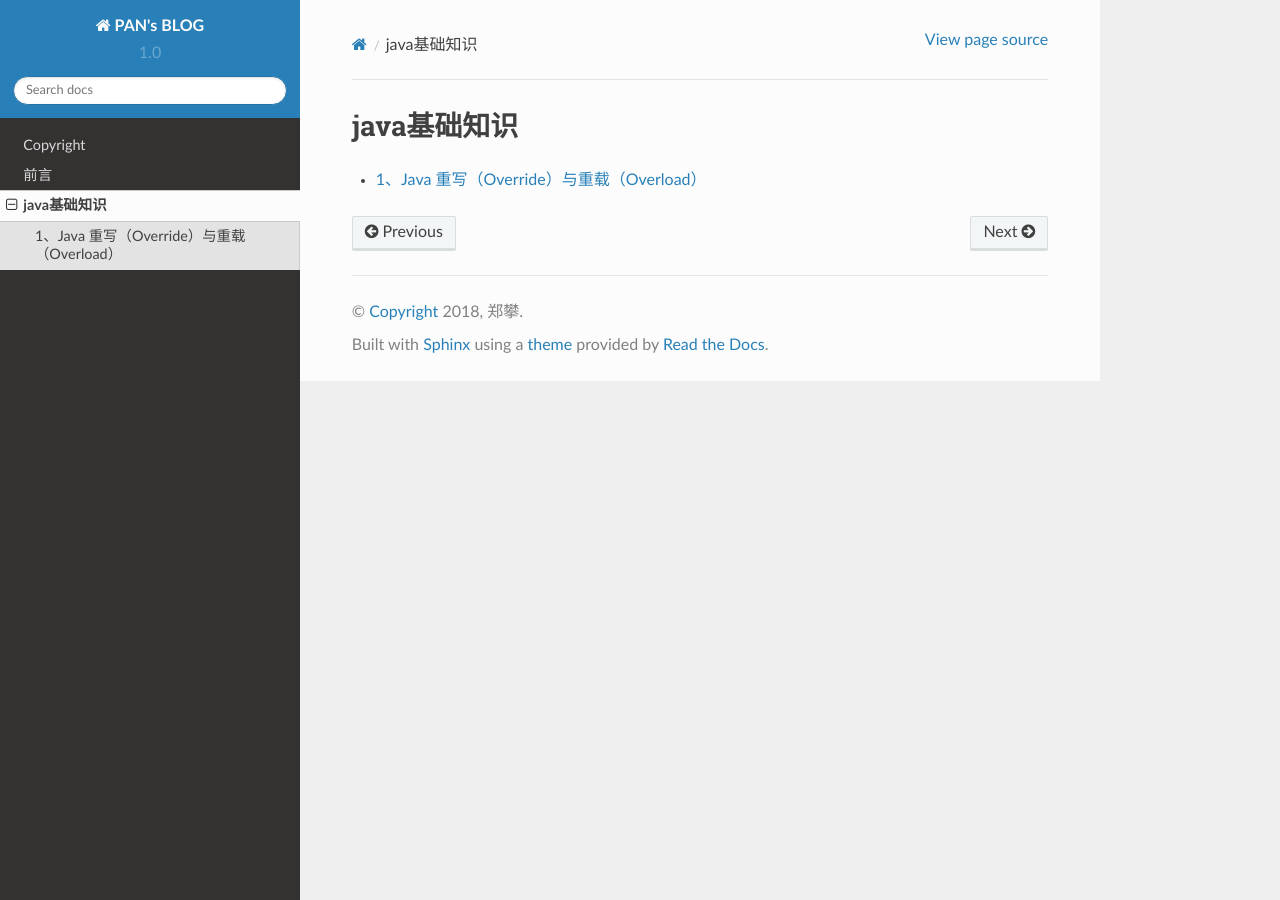
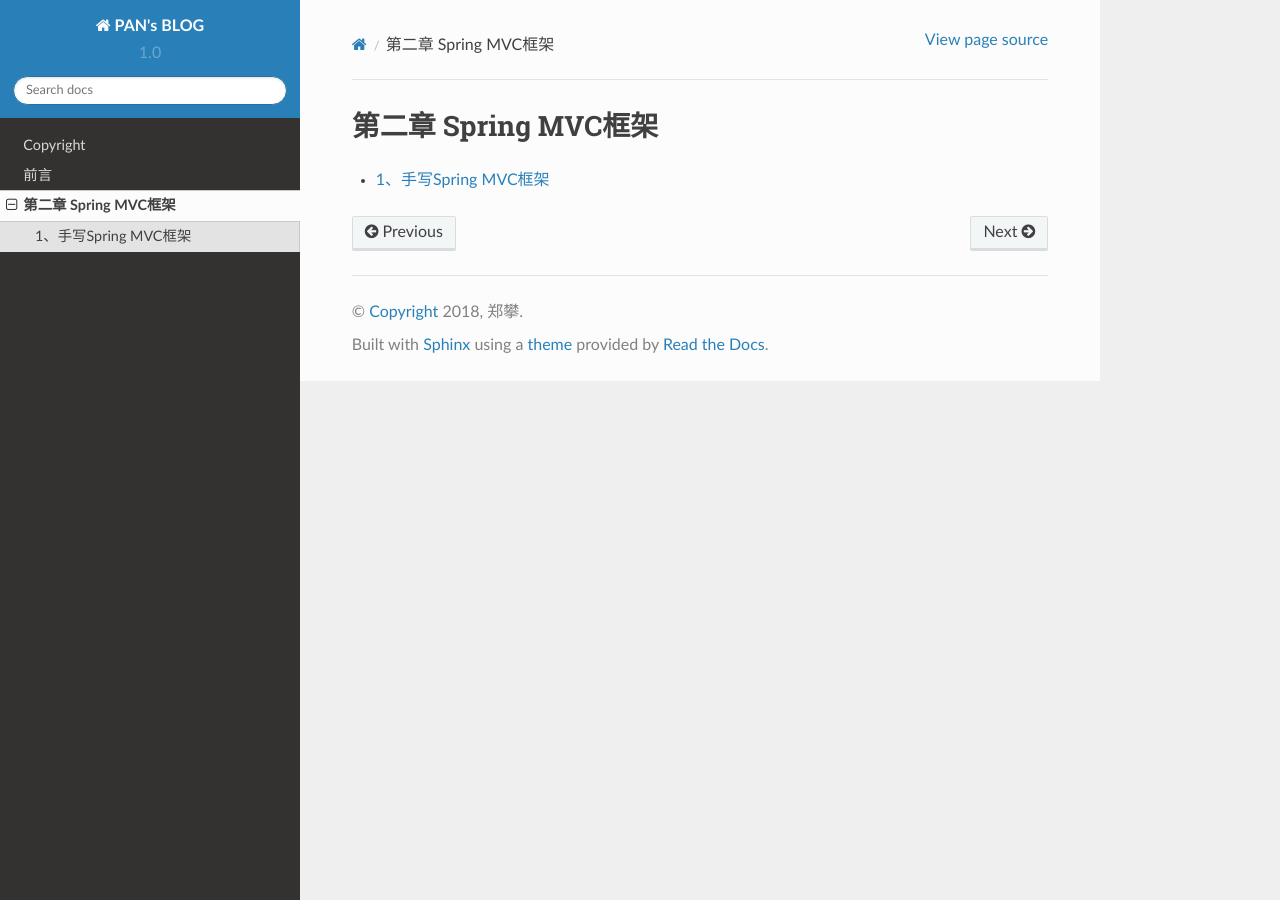
Before and after one commit to zhengpanone/jblogs, a Sphinx documentation site: the page built from mkdocs/source/chapters/j02.rst, in a window 1280 px wide. Built offline with Sphinx 7.4.7 and the Read the Docs theme 2.0.0, drawn with Linux system fonts in a browser that asks for light colours.

Commit message:
spring mvc

```diff
--- a/mkdocs/source/chapters/j02.rst
+++ b/mkdocs/source/chapters/j02.rst
@@ -1,5 +1,5 @@
 ==================
-java基础知识
+第二章 Spring MVC框架
 ==================
 
 
```
Also changed, not shown: other parts of mkdocs/source/chapters/j02.rst (+1 -1 lines), mkdocs/source/contents/j02/j01_write_springmvc.rst (added, +22 -0 lines), mkdocs/source/contents/j02/image/19012801.webp (added).
